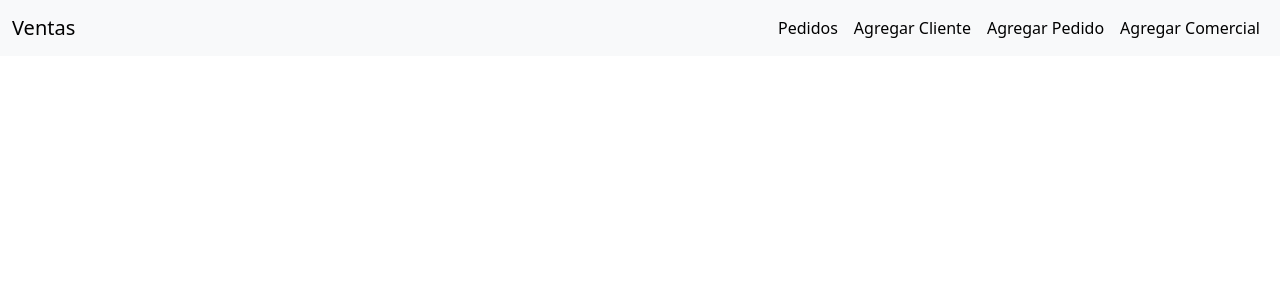
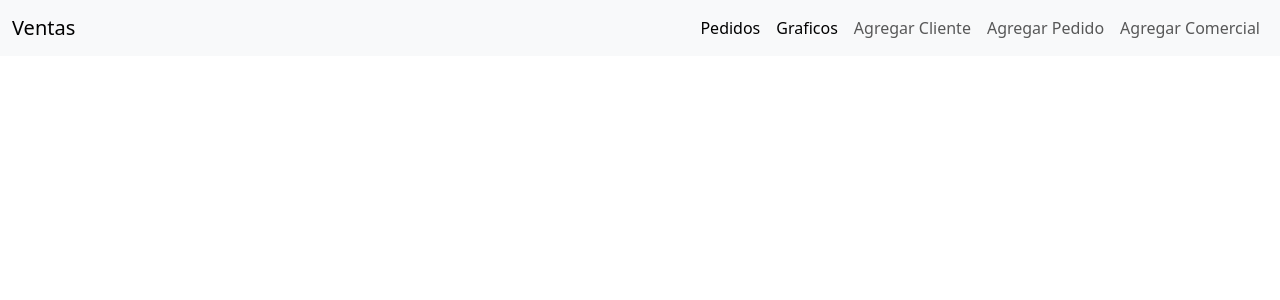
Before and after one commit to S3L1M26/VentasApp, an Angular app: page /graficos in a window 1280 px wide. Before the commit this address led to /. Shown: the top 300 px of the page. Built offline with nearby package versions, Linux system fonts and the light colour scheme.

Commit message:
Creacion de componenete de graficos

```diff
--- a/src/app/app.component.html
+++ b/src/app/app.component.html
@@ -10,13 +10,16 @@
                     <a class="nav-link active" aria-current="page" href="#">Pedidos</a>
                 </li>
                 <li class="nav-item">
-                    <a class="nav-link active" routerLink="/crear-cliente" routerLinkActive="active">Agregar Cliente</a>
+                    <a class="nav-link active" routerLink="graficos" routerLinkActive="active">Graficos</a>
                 </li>
                 <li class="nav-item">
-                    <a class="nav-link active" routerLink="/crear-pedido" routerLinkActive="active">Agregar Pedido</a>
+                    <a class="nav-link active" routerLink="crear-cliente" routerLinkActive="active">Agregar Cliente</a>
                 </li>
                 <li class="nav-item">
-                    <a class="nav-link active" routerLink="/crear-comercial" routerLinkActive="active">Agregar Comercial</a>
+                    <a class="nav-link active" routerLink="crear-pedido" routerLinkActive="active">Agregar Pedido</a>
+                </li>
+                <li class="nav-item">
+                    <a class="nav-link active" routerLink="crear-comercial" routerLinkActive="active">Agregar Comercial</a>
                 </li>
             </ul>
         </div>
--- a/src/app/app.routes.ts
+++ b/src/app/app.routes.ts
@@ -4,9 +4,12 @@ import { VistaPedidosComponent } from './vista-pedidos/vista-pedidos.component';
 import { CrearClienteComponent } from './crear-cliente/crear-cliente.component';
 import { CrearComercialComponent } from './crear-comercial/crear-comercial.component';
 import { CrearPedidoComponent } from './crear-pedido/crear-pedido.component';
+import { GraficosComponent } from './graficos/graficos.component';
+
 
 export const routes: Routes = [
     { path: '', component: VistaPedidosComponent },
+    { path: 'graficos', component: GraficosComponent},
     { path: 'crear-cliente', component: CrearClienteComponent },
     { path: 'crear-comercial', component: CrearComercialComponent },
     { path: 'crear-pedido', component: CrearPedidoComponent },
```
Also changed, not shown: src/app/graficos/graficos.component.ts (added, +12 -0 lines), src/app/graficos/graficos.component.css (added), src/app/graficos/graficos.component.html (added), 1 other file (tests, documents, lock files or other folders).
